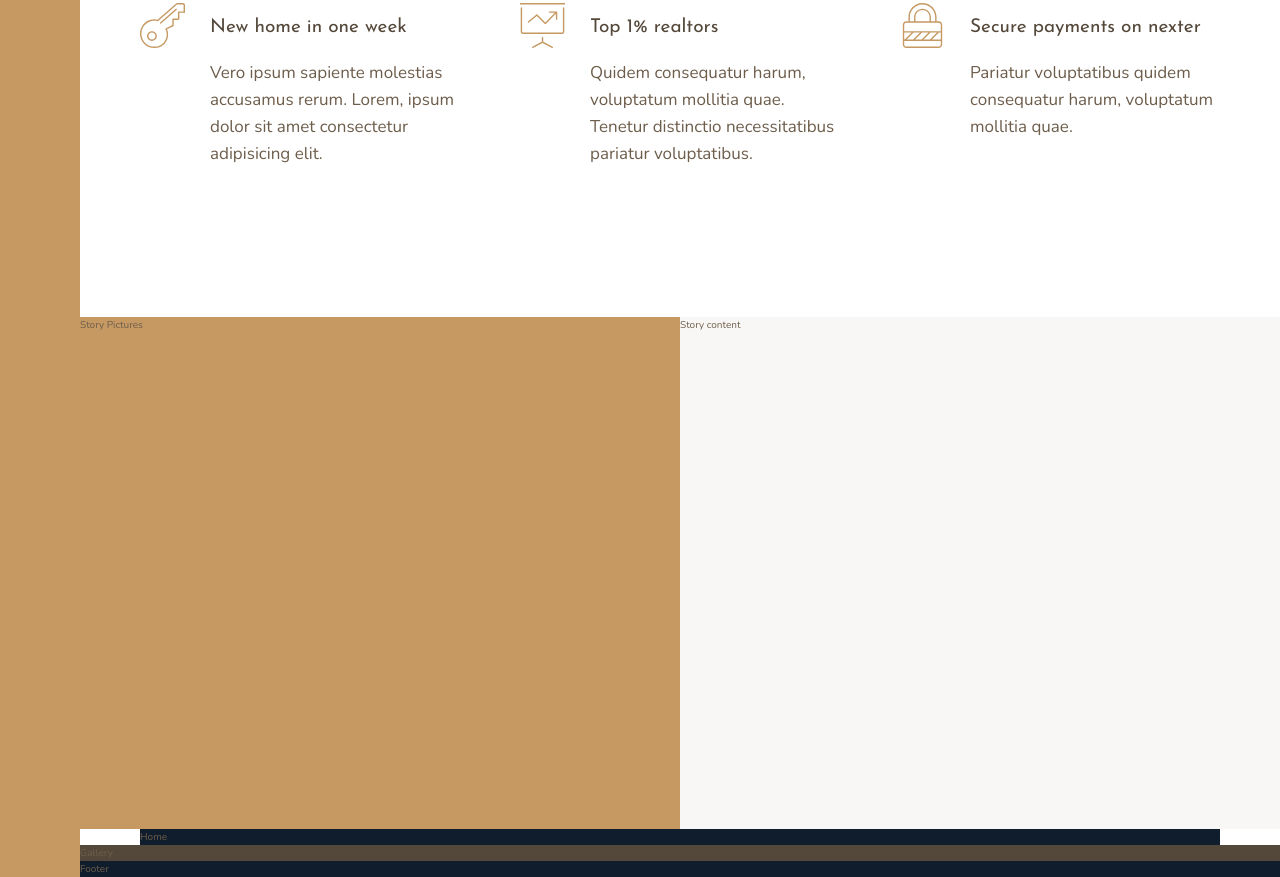
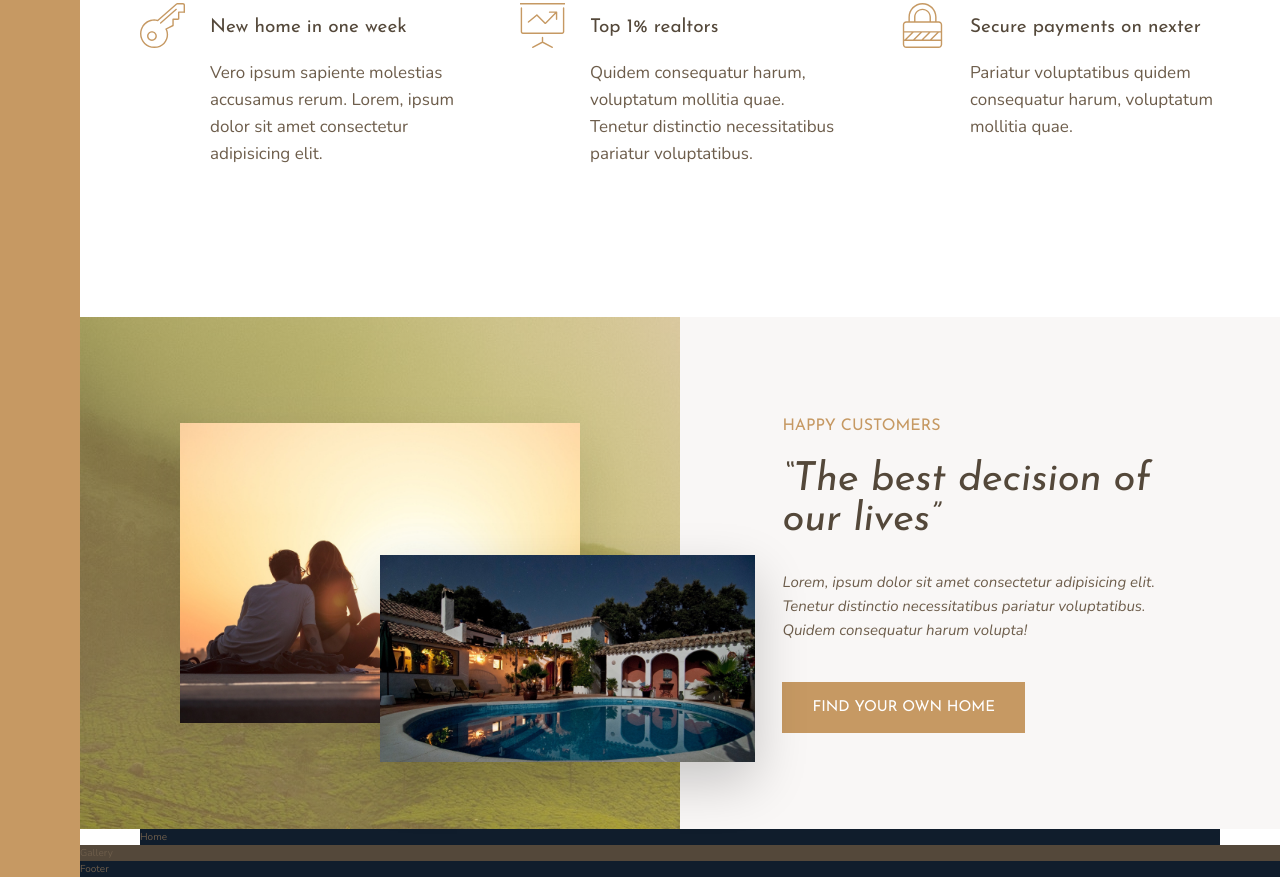
Before and after one commit to giancarlohorta/nexter, a website: page index.html in a window 1280 px wide. Shown: the part 991-1868 px from the top of the page. Drawn offline with nearby package versions, Linux system fonts and the light colour scheme.

Commit message:
finish store section

```diff
--- a/index.html
+++ b/index.html
@@ -80,8 +80,22 @@
         </p>
       </div>
     </section>
-    <div class="story__pictures">Story Pictures</div>
-    <div class="story__content">Story content</div>
+    <div class="story__pictures">
+      <img src="img/story-1.jpeg" alt="Story 1" class="story__img--1" />
+      <img src="img/story-2.jpeg" alt="Story 2" class="story__img--2" />
+    </div>
+    <div class="story__content">
+      <h3 class="heading-3 mb-sm">Happy Customers</h3>
+      <h2 class="heading-2 heading-2--dark mb-md">
+        &ldquo;The best decision of our lives&rdquo;
+      </h2>
+      <p class="story__text">
+        Lorem, ipsum dolor sit amet consectetur adipisicing elit. Tenetur
+        distinctio necessitatibus pariatur voluptatibus. Quidem consequatur
+        harum volupta!
+      </p>
+      <button class="btn">Find your own home</button>
+    </div>
     <section class="homes">Home</section>
     <section class="gallery">Gallery</section>
     <footer class="footer">Footer</footer>
--- a/sass/_story.scss
+++ b/sass/_story.scss
@@ -1,10 +1,48 @@
 .story {
   &__pictures {
+    grid-column: full-start / col-end 4;
+
     background-color: $color-primary;
-    grid-column: full-start / col-end 4;
+    background-image: linear-gradient(
+        rgba($color-primary, 0.5),
+        rgba($color-primary, 0.5)
+      ),
+      url(../img/back.jpg);
+
+    display: grid;
+    grid-template-rows: repeat(6, 1fr);
+    grid-template-columns: repeat(6, 1fr);
+    align-items: center;
+  }
+
+  &__img--1 {
+    width: 100%;
+    grid-row: 2 / 6;
+    grid-column: 2 / 6;
+    box-shadow: 0 2rem 5rem rgba($color: #000000, $alpha: 0.1);
+  }
+  &__img--2 {
+    width: 125%;
+    grid-row: 4 / 6;
+    grid-column: 4 / 7;
+    z-index: 20;
+    box-shadow: 0 2rem 5rem rgba($color: #000000, $alpha: 0.2);
   }
   &__content {
+    grid-column: col-start 5 / full-end;
+
     background-color: $color-grey-light-1;
-    grid-column: col-start 5 / full-end;
+
+    padding: 6rem 8vw;
+
+    display: flex;
+    flex-direction: column;
+    justify-content: center;
+    align-items: flex-start;
+  }
+  &__text {
+    font-size: 1.5rem;
+    font-style: italic;
+    margin-bottom: 4rem;
   }
 }
--- a/sass/_typography.scss
+++ b/sass/_typography.scss
@@ -7,9 +7,23 @@
 }
 .heading-2 {
   @extend %heading;
+  font-size: 4rem;
+  font-style: italic;
+  line-height: 1;
+
+  &--light {
+    color: $color-grey-light-1;
+  }
+  &--dark {
+    color: $color-grey-dark-1;
+  }
 }
 .heading-3 {
   @extend %heading;
+  font-size: 1.6rem;
+  text-transform: uppercase;
+
+  color: $color-primary;
 }
 .heading-4 {
   @extend %heading;
@@ -22,3 +36,35 @@
     color: $color-grey-dark-1;
   }
 }
+
+.btn {
+  font-family: $font-display;
+  font-size: 1.5rem;
+  text-transform: uppercase;
+
+  background-color: $color-primary;
+  color: #fff;
+
+  border: none;
+  border-radius: 0;
+  padding: 1.8rem 3rem;
+  cursor: pointer;
+  transition: all 0.2s;
+
+  &:hover {
+    background-color: $color-primary-dark;
+  }
+}
+
+.mb-sm {
+  margin-bottom: 2rem;
+}
+.mb-md {
+  margin-bottom: 3rem;
+}
+.mb-lg {
+  margin-bottom: 4rem;
+}
+.mb-hg {
+  margin-bottom: 8rem;
+}
```
Also changed, not shown: css/style.css.
